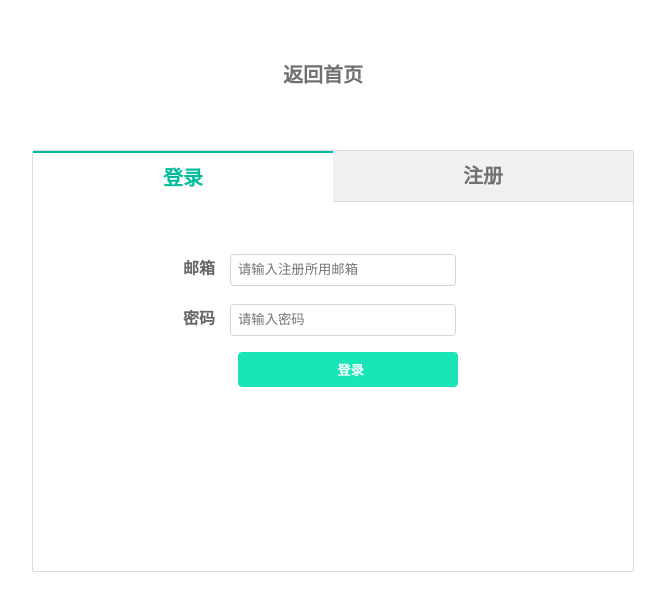
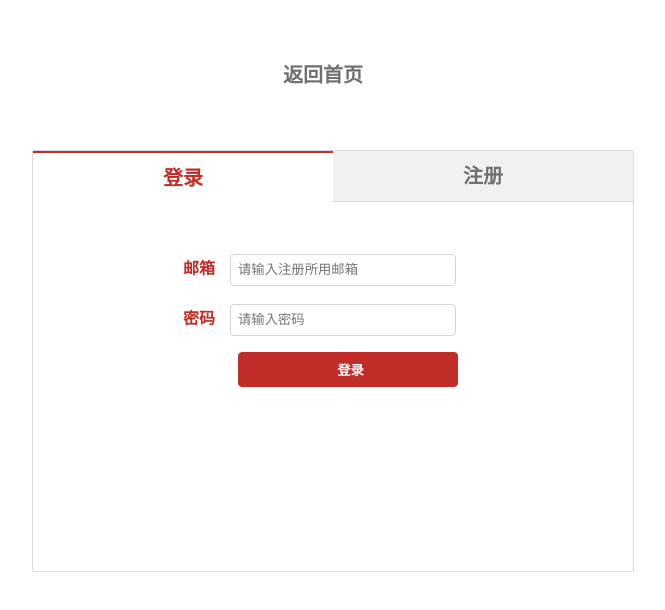
Before and after one commit to zoran-hwang/coder, a website: page item/views/c_login.html in a window 1280 px wide. Both pictures are taken after a click on the item "登录". Shown: the whole page, without its empty margins (307-972 px from the left). Drawn offline with Linux system fonts and the light colour scheme.

Commit message:
Update c_login.html

```diff
--- a/item/views/c_login.html
+++ b/item/views/c_login.html
@@ -36,13 +36,14 @@
             text-align: center;
             background:#ededed;
             border-top: 2px solid #ededed;     /*浅灰*/
+            cursor:pointer;
         }
         #li1{
             background:#fff;
-            border-top:2px solid #00BC9B;      /* li选项卡顶部颜色为浅绿色*/
+            border-top:2px solid #c12e2a;
         }
         #a1{
-            color:#00BC9B;                      /*字体颜色与选项卡颜色一致*/
+            color:#c12e2a;                   /*字体颜色与选项卡颜色一致*/
         }
         a{
             line-height: 50px;
@@ -60,7 +61,7 @@
         }
         .liDiv label{
             font-size: 16px;
-            color:#666;
+            color:#c12e2a;
             font-weight: bold;
         }
         .liDiv input{
@@ -83,16 +84,16 @@
             color:#fff;
             border-radius:4px;
             font-weight:600;
-            background:#1AE5B9;
-            border:1px solid #1AE5B9;
+            background:#c12e2a;
+            border:1px solid #c12e2a;
             margin:10px 105px;
         }
         input[name="pswd2"]{
             margin-left: -5px;
         }
         input[type="button"]:hover{
-            background:#00BC9B;
-            border:1px solid #00BC9B;
+            background:#c12e2a;
+            border:1px solid #c12e2a;
         }
         .lastlabel{
             margin-left: -17px;
@@ -111,9 +112,9 @@
 						oLi[i].style.borderTop="none";
 						oDiv[i].style.display="none";
                     }
-					this.style.borderTop="2px solid #00bc9b";
+					this.style.borderTop="2px solid #c12e2a";
 					this.style.background="#fff";
-					this.getElementsByTagName('a')[0].style.color="#00bc9b";
+					this.getElementsByTagName('a')[0].style.color="#c12e2a";
 					oDiv[this.index].style.display="block";
 				};
 			}
```
